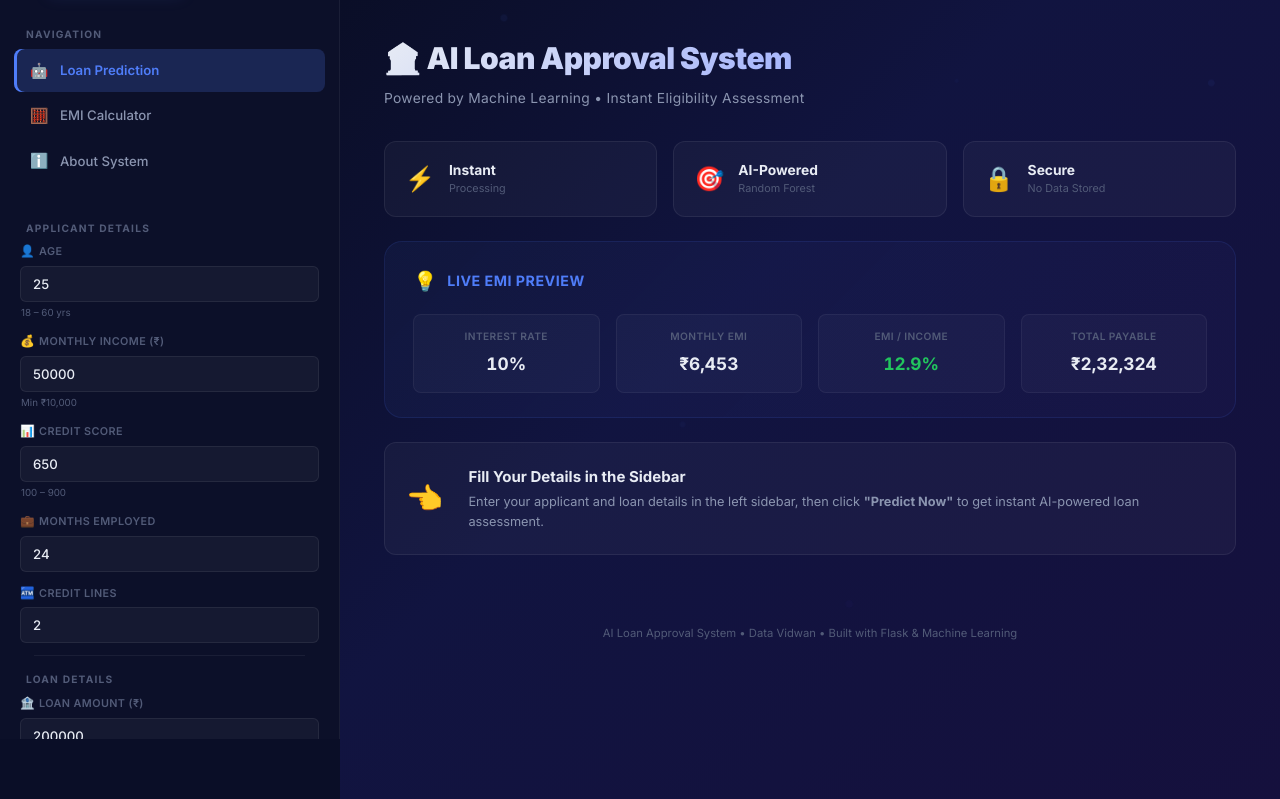
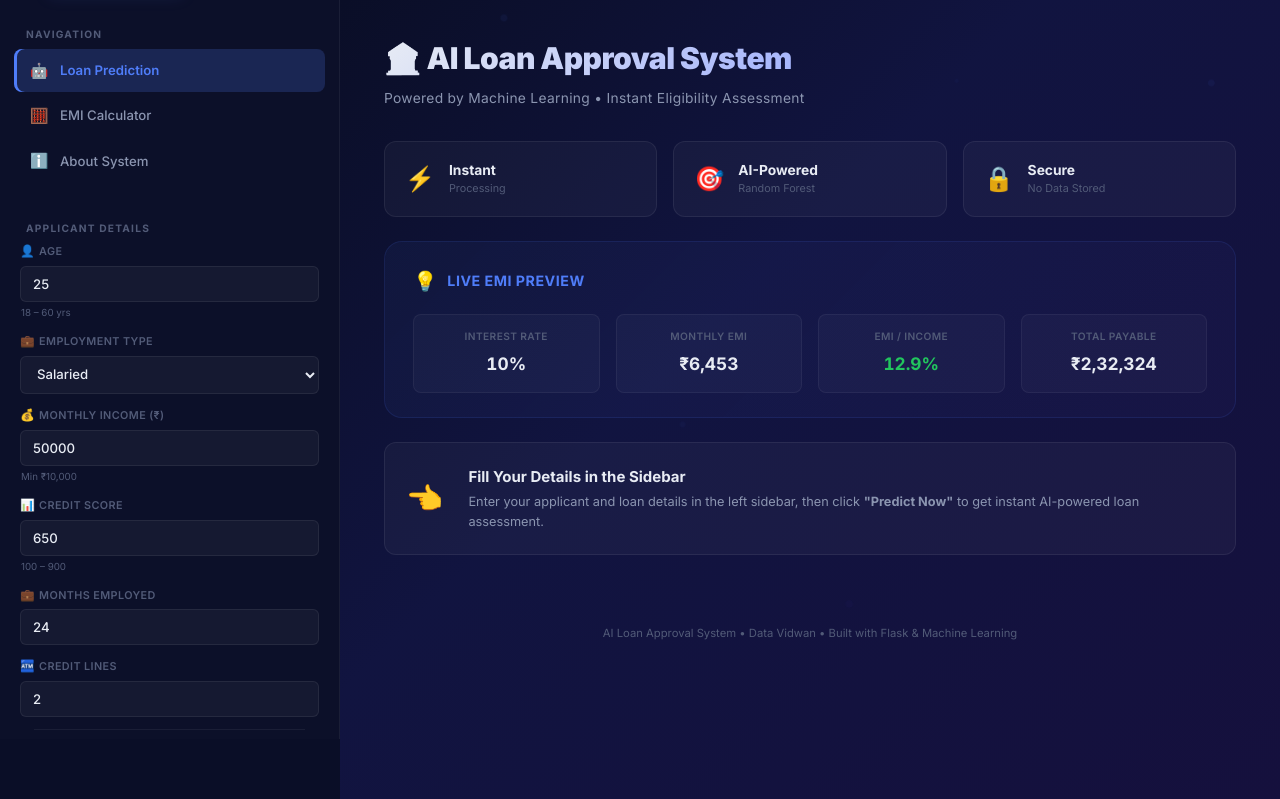
Before and after one commit to Rajvi26/loan-approval, a Flask app: page /predict in a window 1280 px wide. Shown: the part 61-860 px from the top of the page. Run offline with Flask 3, Linux system fonts and the light colour scheme; a user stored in the database is signed in.

Commit message:
Added the employment type

```diff
--- a/app.py
+++ b/app.py
@@ -7,7 +7,7 @@
 from flask import Flask, render_template, request, jsonify, redirect, url_for, session, flash
 import pandas as pd
 import numpy as np
-from sklearn.preprocessing import StandardScaler
+from sklearn.preprocessing import StandardScaler, LabelEncoder
 from sklearn.ensemble import RandomForestClassifier
 import sqlite3
 import os
@@ -66,6 +66,7 @@ def train_model():
 
     df = pd.DataFrame({
         "Age": np.random.randint(22, 60, 2000),
+        "EmploymentType": np.random.choice(["Salaried", "Business",  "Part time"], 2000),
         "Income": np.random.randint(20000, 150000, 2000),
         "LoanAmount": np.random.randint(10000, 500000, 2000),
         "CreditScore": np.random.randint(300, 850, 2000),
@@ -76,6 +77,10 @@ def train_model():
         "DTIRatio": np.random.uniform(0.1, 0.9, 2000),
         "Default": np.random.choice([0,1], 2000, p=[0.8,0.2])
     })
+
+    # Encode categorical EmploymentType
+    le = LabelEncoder()
+    df["EmploymentType"] = le.fit_transform(df["EmploymentType"])
 
     df["EMI"] = df.apply(lambda x: calculate_emi(x["LoanAmount"], x["InterestRate"], x["LoanTerm"]), axis=1)
     df["Income_to_EMI"] = df["Income"] / (df["EMI"]+1)
@@ -89,11 +94,11 @@ def train_model():
     model = RandomForestClassifier()
     model.fit(X_scaled, y)
 
-    return model, scaler, X.columns
+    return model, scaler, X.columns, le
 
 # Train once at startup
 print("🔄 Training model...")
-model, scaler, columns = train_model()
+model, scaler, columns, le = train_model()
 print("✅ Model ready!")
 
 # =========================
@@ -286,6 +291,7 @@ def predict():
         data = request.get_json()
 
         age = int(data["age"])
+        employment_type = data["employment_type"]
         income = int(data["income"])
         loan_amount = int(data["loan_amount"])
         credit_score = int(data["credit_score"])
@@ -303,6 +309,7 @@ def predict():
                 "rejection_reasons": rejection_reasons,
                 "applicant_snapshot": {
                     "Age": age,
+                    "Employment Type": employment_type,
                     "Monthly Income": f"₹{income:,}",
                     "Loan Amount": f"₹{loan_amount:,}",
                     "Credit Score": credit_score,
@@ -438,7 +445,8 @@ def predict():
             reasons.append("EMI within safe limit")
 
         # ML INPUT
-        input_data = pd.DataFrame([[age, income, loan_amount, credit_score,
+        employment_type_encoded = le.transform([employment_type])[0]
+        input_data = pd.DataFrame([[age, employment_type_encoded, income, loan_amount, credit_score,
                                     months_employed, num_credit_lines,
                                     interest, loan_term, emi_ratio,
                                     emi, income/(emi+1)]],
--- a/static/js/app.js
+++ b/static/js/app.js
@@ -129,6 +129,7 @@ document.addEventListener("DOMContentLoaded", () => {
 
         const payload = {
             age: document.getElementById("age").value,
+            employment_type: document.getElementById("employment_type").value,
             income: document.getElementById("income").value,
             loan_amount: document.getElementById("loan_amount").value,
             credit_score: document.getElementById("credit_score").value,
--- a/templates/index.html
+++ b/templates/index.html
@@ -67,6 +67,15 @@
                 </div>
 
                 <div class="sidebar-input-group">
+                    <label for="employment_type"><span class="field-icon">💼</span> Employment Type</label>
+                    <select id="employment_type" name="employment_type" required>
+                        <option value="Salaried">Salaried</option>
+                        <option value="Business">Business</option>
+                        <option value="Part time">Part time</option>
+                    </select>
+                </div>
+
+                <div class="sidebar-input-group">
                     <label for="income"><span class="field-icon">💰</span> Monthly Income (₹)</label>
                     <input type="number" id="income" name="income" min="10000" value="50000" required>
                     <span class="field-range">Min ₹10,000</span>
@@ -108,7 +117,9 @@
                     <label for="purpose"><span class="field-icon">🎯</span> Loan Purpose</label>
                     <select id="purpose" name="purpose" required>
                         <option value="Home">🏠 Home Loan</option>
-                        <option value="Auto">🚗 Auto Loan</option>
+                        <option value="Auto">🚗 Car Loan</option>
+                        <option value="Personal">💰Personal Loan</option>
+
                         <option value="Other">📦 Other</option>
                     </select>
                 </div>
```
